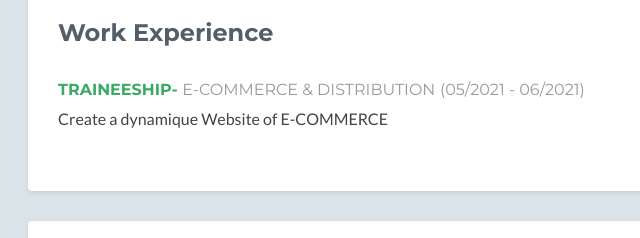
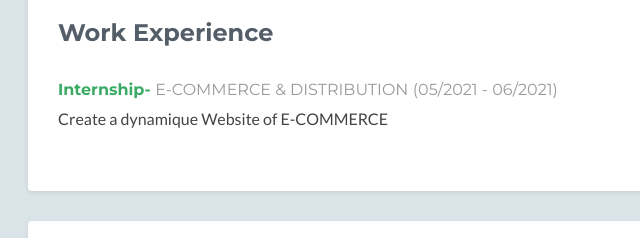
Before and after one commit to ET-TOUNANI/abderrahmane-ettounani, a plain HTML site: page index.html in a window 1280 px wide. Shown: the part 2440-2678 px from the top of the page, 54-694 px from the left. Drawn offline with nearby package versions, Linux system fonts and the light colour scheme; no server answers; a script that the page names is missing; some icons are missing.

Commit message:
Update index.html

```diff
--- a/index.html
+++ b/index.html
@@ -174,7 +174,7 @@
                         <h2 class="heading">Work Experience</h2>
                         <div class="content">
                             <div class="item">
-                                <a href="https://drive.google.com/file/d/1fWBqOXcpWtz7snS55xRR_U97Et7Udw1U/view?usp=sharing"><h3 class="title">TRAINEESHIP- <span class="place">E-COMMERCE & DISTRIBUTION</a></span> <span class="year">(05/2021 - 06/2021)</span></h3>
+                                <a href="https://drive.google.com/file/d/1fWBqOXcpWtz7snS55xRR_U97Et7Udw1U/view?usp=sharing"><h3 class="title">Internship- <span class="place">E-COMMERCE & DISTRIBUTION</a></span> <span class="year">(05/2021 - 06/2021)</span></h3>
                                 <p>Create a dynamique Website of E-COMMERCE </p>
                             </div>
                         </div><!--//content-->
```
